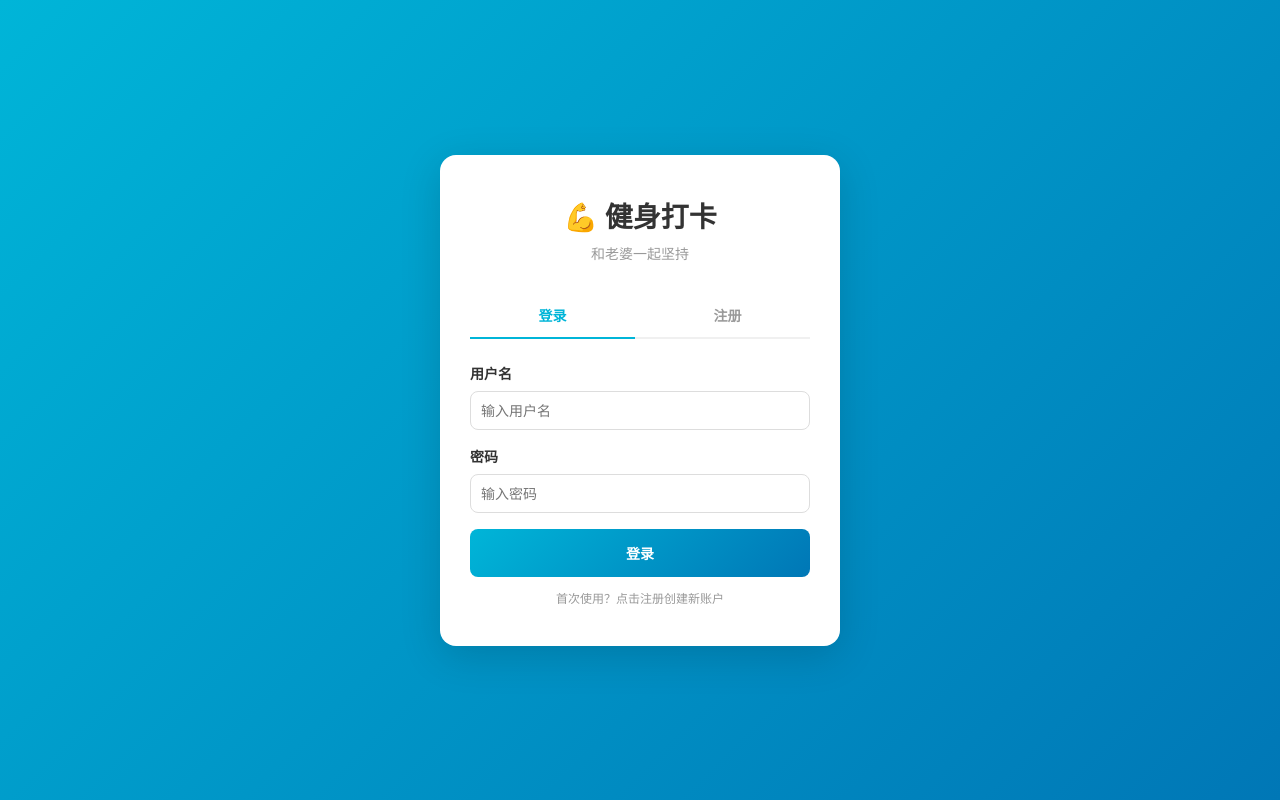
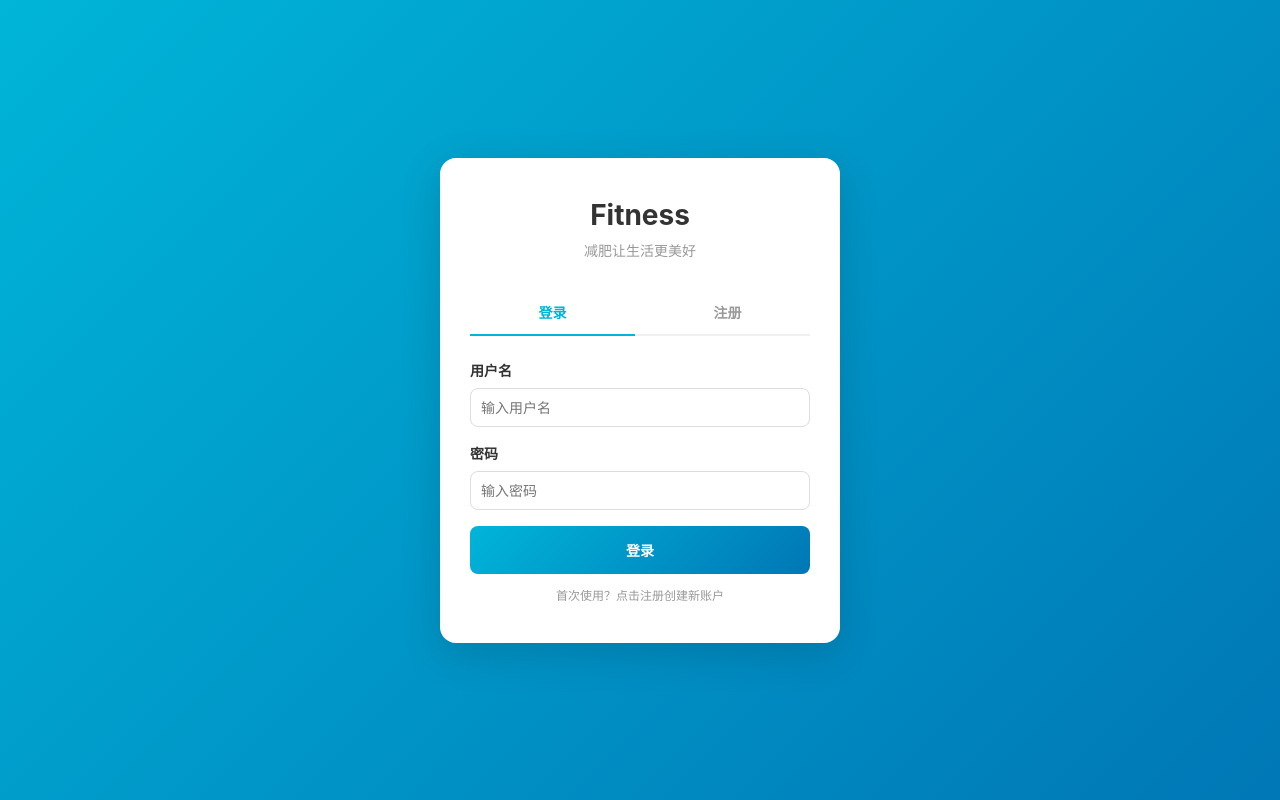
Before and after one commit to Msate/fitness, a React (Vite) app: page / in a window 1280 px wide. Built offline with nearby package versions, Linux system fonts and the light colour scheme.

Commit message:
style: 更新品牌标识和 slogan
- 主标题改为 'Fitness'（去掉 icon）
- 去掉 '和老婆一起坚持'
- slogan 改为 '减肥让生活更美好'

```diff
--- a/src/App.jsx
+++ b/src/App.jsx
@@ -157,8 +157,8 @@ function App() {
       <header className="header">
         <div className="header-content">
           <div>
-            <h1>💪 健身打卡</h1>
-            <p>和老婆一起坚持</p>
+            <h1>Fitness</h1>
+            <p>减肥让生活更美好</p>
           </div>
           <div className="header-user">
             <span className="username">{user.username}</span>
--- a/src/components/Auth.jsx
+++ b/src/components/Auth.jsx
@@ -120,8 +120,8 @@ function Auth({ onAuthSuccess }) {
   return (
     <div className="auth-container">
       <div className="auth-box">
-        <h1>💪 健身打卡</h1>
-        <p className="auth-subtitle">和老婆一起坚持</p>
+        <h1>Fitness</h1>
+        <p className="auth-subtitle">减肥让生活更美好</p>
 
         <form onSubmit={handleAuth}>
           <div className="auth-tabs">
```
